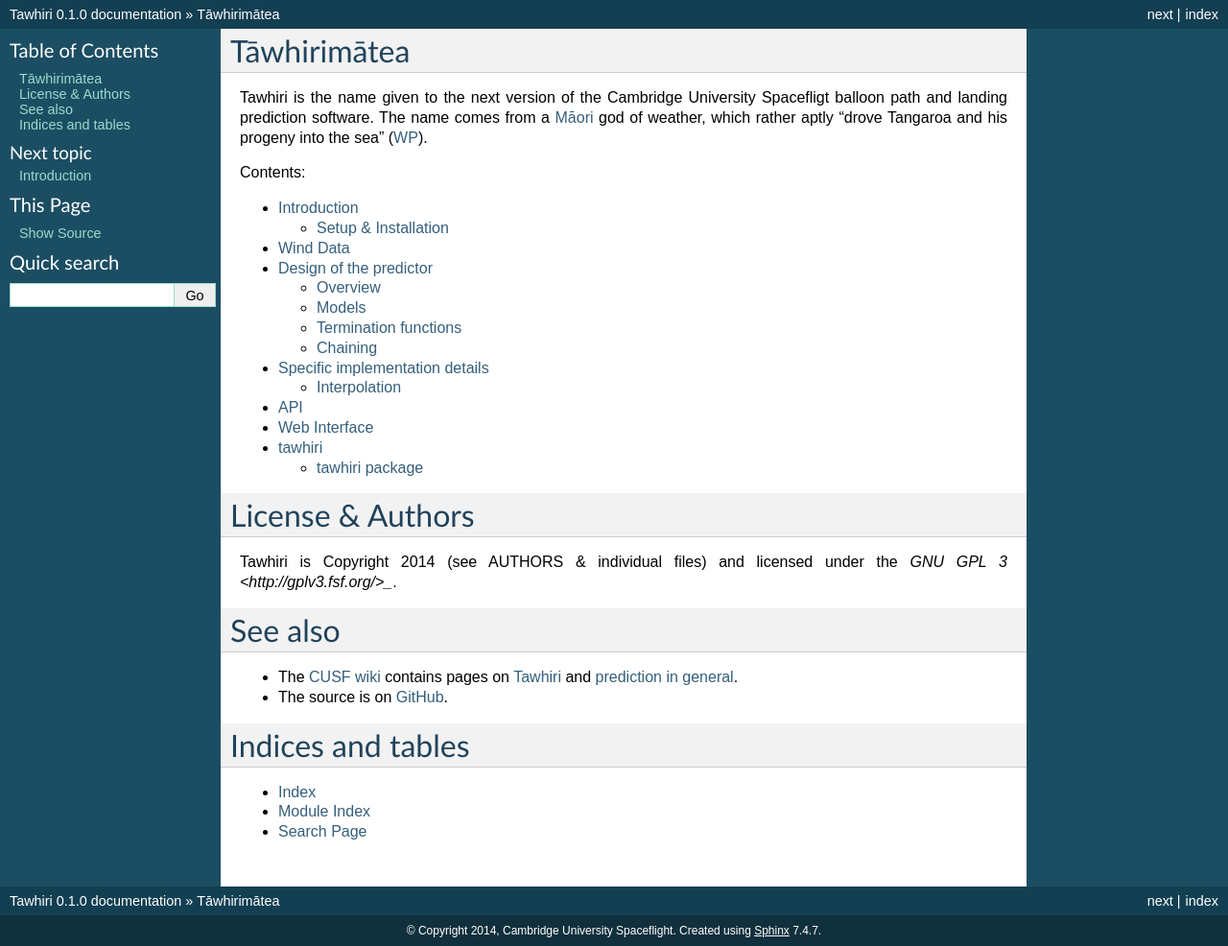
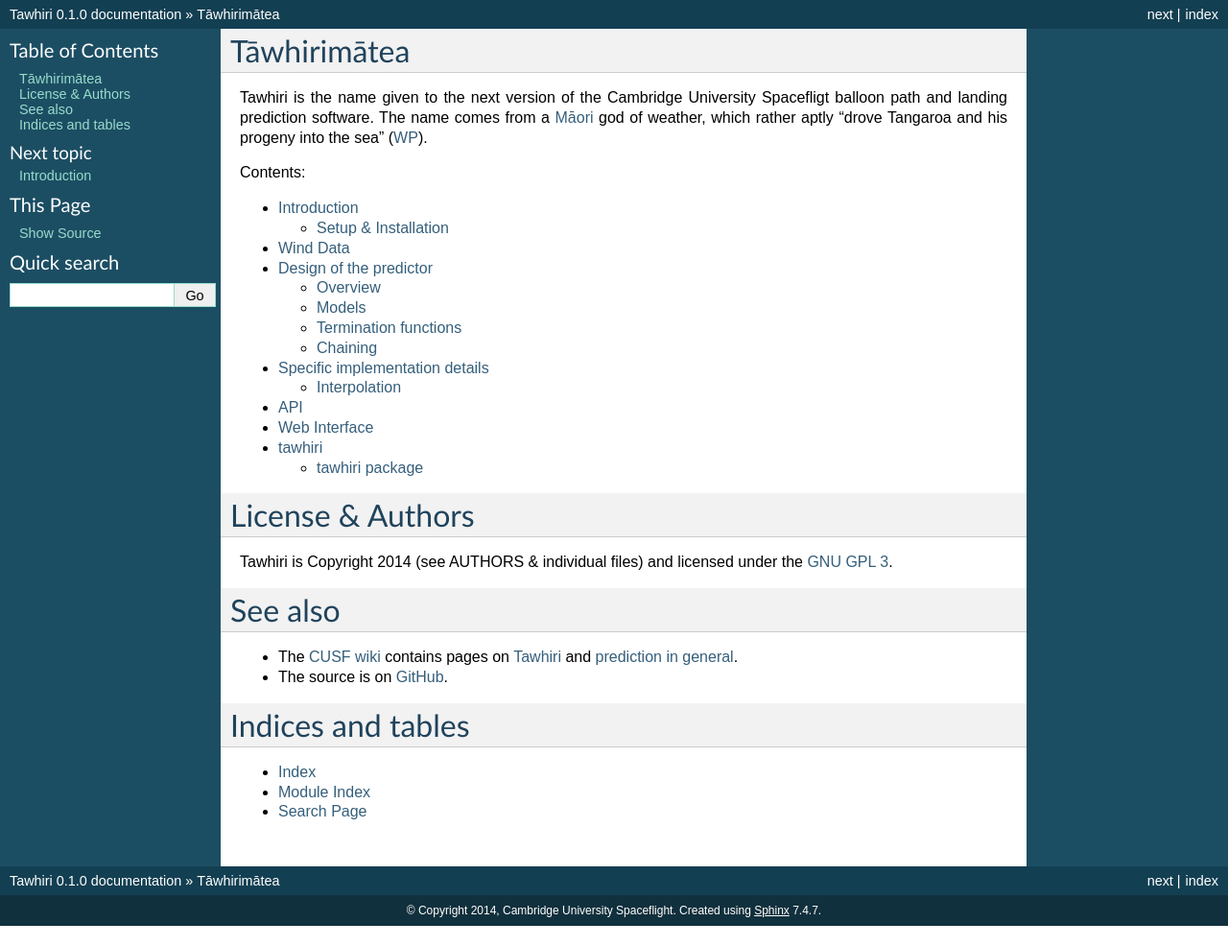
Before and after one commit to cuspaceflight/tawhiri, a Sphinx documentation site: the page built from docs/index.rst, in a window 1280 px wide. Shown: the whole page at 96% size. Built offline with Sphinx 7.4.7, drawn with Linux system fonts in a browser that asks for light colours; after the commit the page ends 965 px from its top, so only the background shows below that.

Commit message:
Fix typo

```diff
--- a/docs/index.rst
+++ b/docs/index.rst
@@ -20,7 +20,7 @@
 License & Authors
 =================
 
-Tawhiri is Copyright 2014 (see AUTHORS & individual files) and licensed under the `GNU GPL 3 <http://gplv3.fsf.org/>_`.
+Tawhiri is Copyright 2014 (see AUTHORS & individual files) and licensed under the `GNU GPL 3 <http://gplv3.fsf.org/>`_.
 
 
 See also
```
